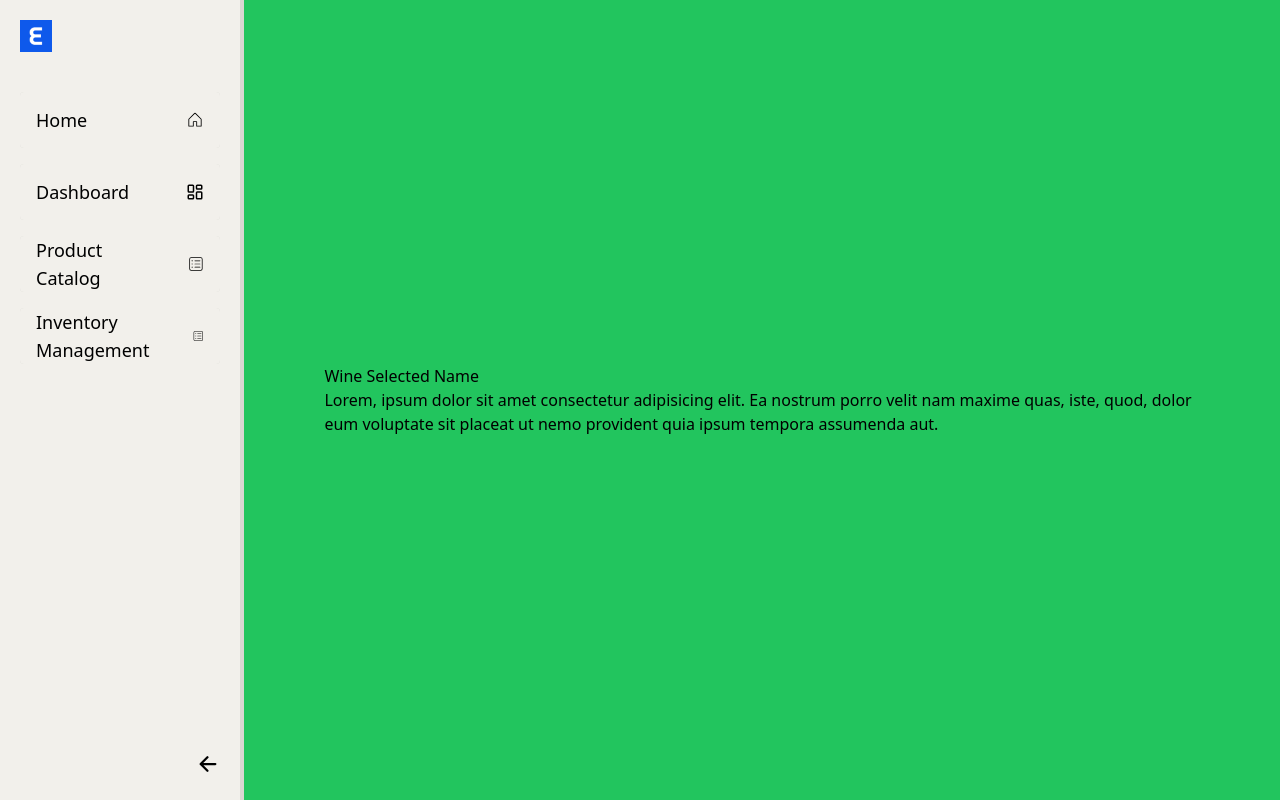
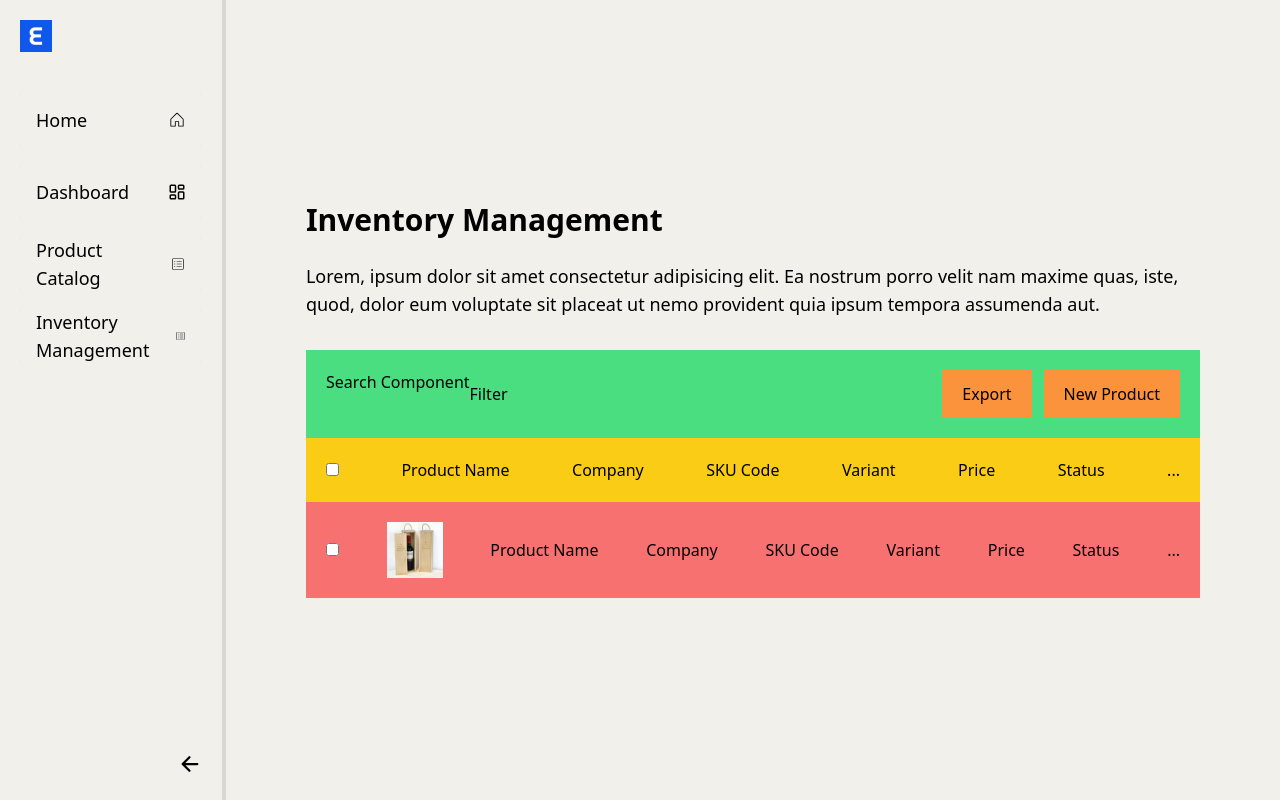
Before and after one commit to Fr3nk21/the-wine-database, a React (Vite) app: page /inventory-management in a window 1280 px wide. Built offline with nearby package versions, Linux system fonts and the light colour scheme.

Commit message:
Product section page

```diff
--- a/src/pages/InventoryManagement.tsx
+++ b/src/pages/InventoryManagement.tsx
@@ -1,19 +1,92 @@
 import Sidebar from '../components/Sidebar';
+import wineBox from '../assets/wine-box.jpg';
 
 const InvetoryManagement = () => {
   return (
-    <div className="flex h-screen bg-green-500">
+    <div className="flex w-full h-screen overflow-hidden bg-color1">
       <Sidebar />
 
-      {/* WINE NAME */}
+      {/* INVENTORY MANAGEMENT PAGE */}
       <div className="flex flex-col justify-center p-20">
-        <div>
-          <h1>Wine Selected Name</h1>
-          <p>
+        <div className="mb-8">
+          <h1 className="mb-6 text-3xl font-bold">Inventory Management</h1>
+          <p className="text-lg">
             Lorem, ipsum dolor sit amet consectetur adipisicing elit. Ea nostrum
             porro velit nam maxime quas, iste, quod, dolor eum voluptate sit
             placeat ut nemo provident quia ipsum tempora assumenda aut.
           </p>
+        </div>
+
+        {/* SEARCH SECTION */}
+        <div className="flex flex-row justify-between p-5 bg-green-400">
+          <div className="flex flex-row">
+            <p>Search Component</p>
+            <button>Filter</button>
+          </div>
+
+          <div className="flex flex-row gap-3">
+            <button className="px-5 py-3 bg-orange-400">Export</button>
+            <button className="px-5 py-3 bg-orange-400">New Product</button>
+          </div>
+        </div>
+
+        {/* PRODUCT SECTION */}
+        <div className="flex flex-row justify-between p-5 bg-yellow-400">
+          <div>
+            <input type="checkbox" />
+          </div>
+          <div>
+            <span>Product Name</span>
+          </div>
+          <div>
+            <span>Company</span>
+          </div>
+          <div>
+            <span>SKU Code</span>
+          </div>
+          <div>
+            <span>Variant</span>
+          </div>
+          <div>
+            <span>Price</span>
+          </div>
+          <div>
+            <span>Status</span>
+          </div>
+          <div>
+            <button>...</button>
+          </div>
+        </div>
+
+        {/* PRODUCTS */}
+        <div className="flex flex-row items-center justify-between p-5 bg-red-400">
+          <div>
+            <input type="checkbox" />
+          </div>
+          <div>
+            <img src={wineBox} className="max-w-14" />
+          </div>
+          <div>
+            <span>Product Name</span>
+          </div>
+          <div>
+            <span>Company</span>
+          </div>
+          <div>
+            <span>SKU Code</span>
+          </div>
+          <div>
+            <span>Variant</span>
+          </div>
+          <div>
+            <span>Price</span>
+          </div>
+          <div>
+            <span>Status</span>
+          </div>
+          <div>
+            <button>...</button>
+          </div>
         </div>
       </div>
     </div>
--- a/src/pages/ProductCatalog.tsx
+++ b/src/pages/ProductCatalog.tsx
@@ -39,7 +39,7 @@ const WineList = () => {
     <div className="flex h-screen w-full overflow-hidden bg-color1">
       <Sidebar />
 
-      {/* WINE LIST PAGE */}
+      {/* PRODUCT CATALOG PAGE */}
       <div className="flex-1 overflow-y-auto">
         <div className="p-20">
           <div className="mb-10">
```
Also changed, not shown: src/assets/wine-box.jpg (added).
